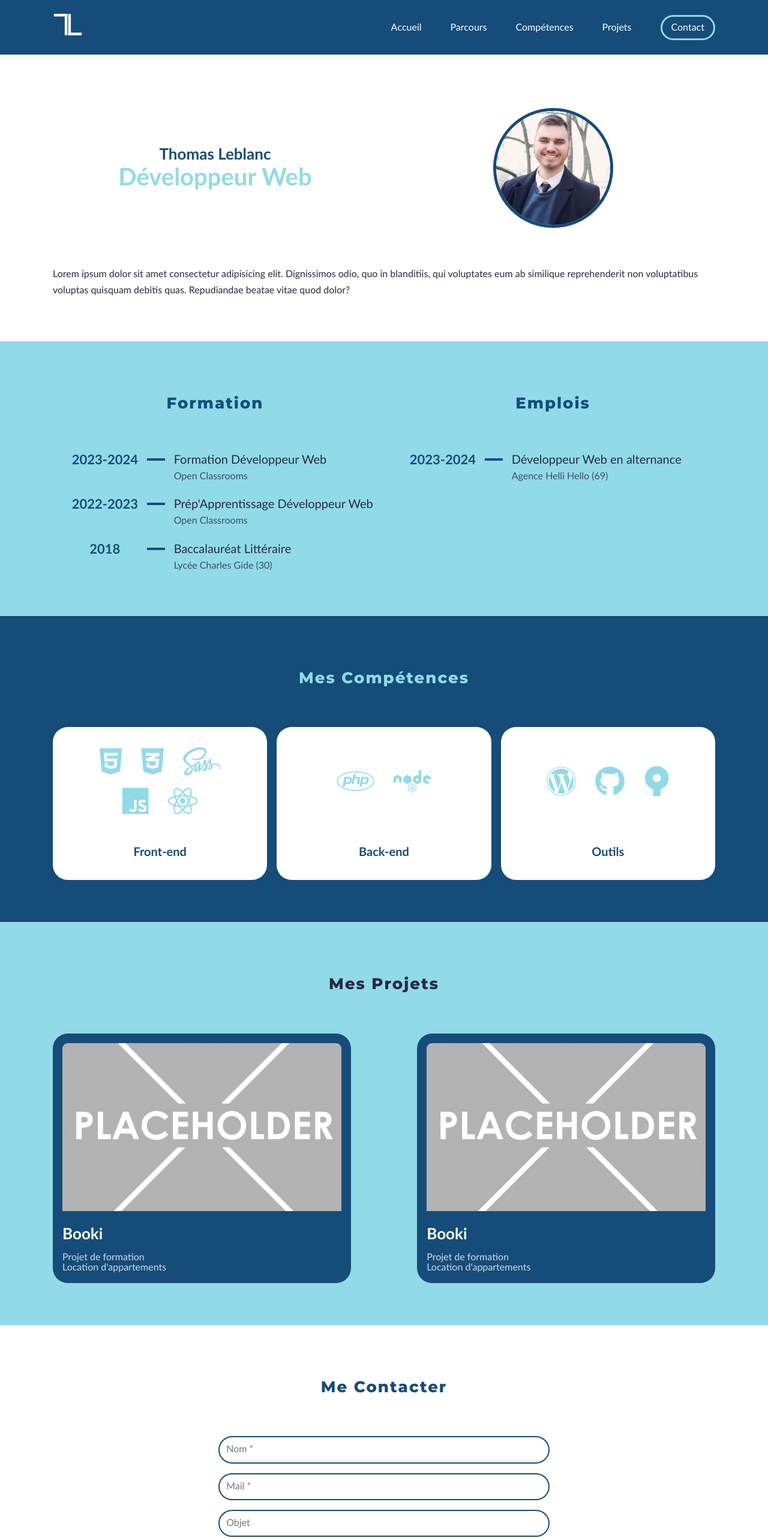
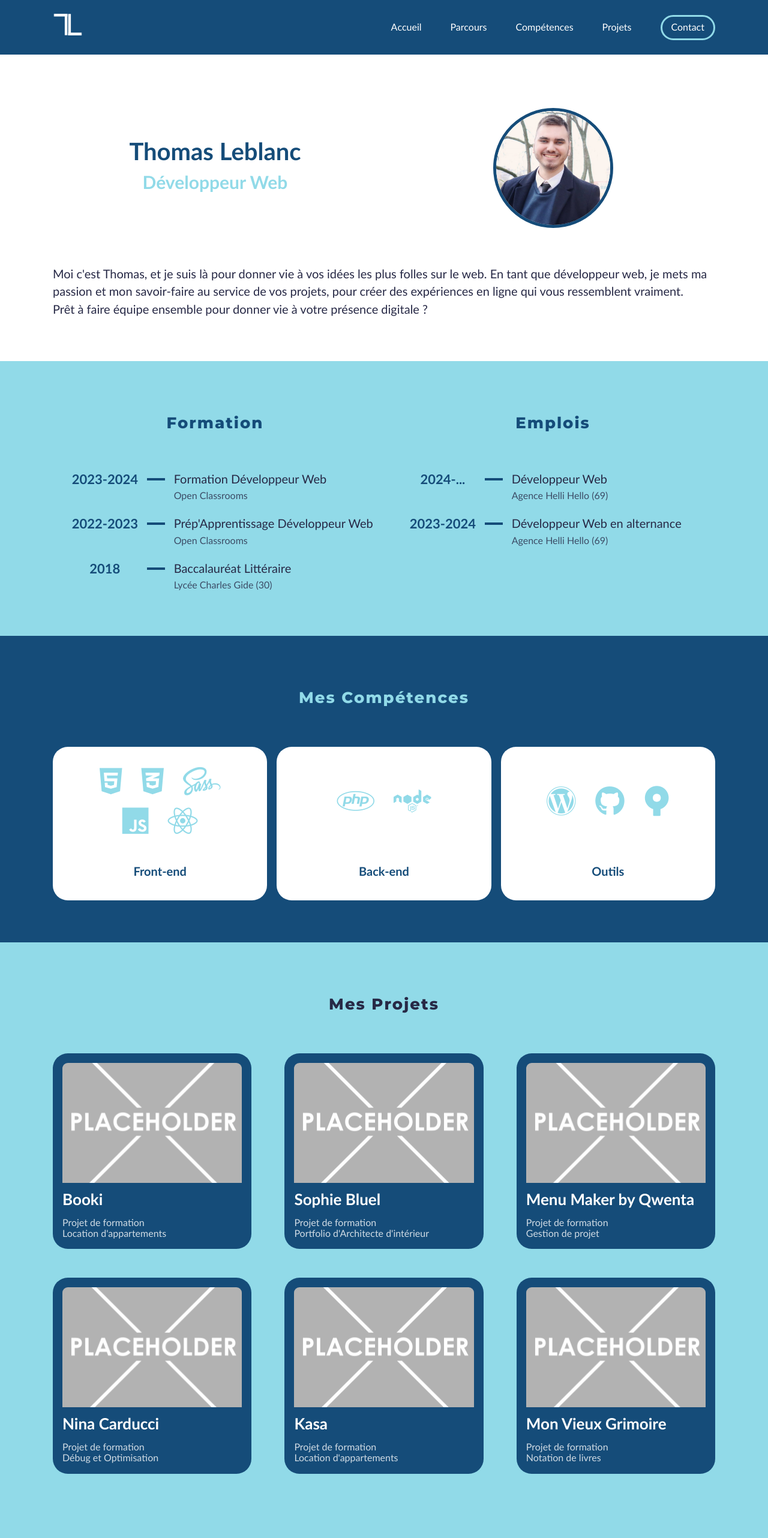
Before and after one commit to thomaslblc/Portfolio, a website: page index.html in a window 1280 px wide. Shown: the top 2564 px of the page at 60% size. Drawn offline with Linux system fonts and the light colour scheme; files whose address does not match are found by name; a web font is replaced by a local one.

Commit message:
STYLE global + textes

```diff
--- a/index.html
+++ b/index.html
@@ -17,7 +17,7 @@
             <div class="inner">
                 <div class="navbar-content">
                     <ul>
-                        <li class="logo left"><a href="#section-0"><img src="./img/logo.png" alt="logo"></a></li>
+                        <li class="logo left"><a href="#"><img src="./img/logo.png" alt="logo"></a></li>
                         <li><a href="#section-1">Accueil</a></li>
                         <li><a href="#section-2">Parcours</a></li>
                         <li><a href="#section-3">Compétences</a></li>
@@ -42,9 +42,9 @@
                     </div>
                 </div>
                 <div class="presentation">
-                    <span>Lorem ipsum dolor sit amet consectetur adipisicing elit. Dignissimos odio, quo in blanditiis,
-                        qui voluptates eum ab similique reprehenderit non voluptatibus voluptas quisquam debitis quas.
-                        Repudiandae beatae vitae quod dolor?</span>
+                    <span>Moi c'est Thomas, et je suis là pour donner vie à vos idées les plus folles sur le web.
+                         En tant que développeur web, je mets ma passion et mon savoir-faire au service de vos projets, pour créer des expériences en ligne qui vous ressemblent vraiment.
+                         <br>Prêt à faire équipe ensemble pour donner vie à votre présence digitale ?</span>
                 </div>
             </div>
         </section>
@@ -74,11 +74,20 @@
                     <div class="emplois">
                         <h2>Emplois</h2>
                         <div class="table">
+                            <div class="date">2024-...</div>
+                            <div class="table-content">
+                                <span>
+                                    <p class="event">Développeur Web</p>
+                                    <p class="sub">Agence Helli Hello (69)</p>
+                                </span>
+                            </div>
                             <div class="date">2023-2024</div>
-                            <div class="table-content"><span>
+                            <div class="table-content">
+                                <span>
                                     <p class="event">Développeur Web en alternance</p>
                                     <p class="sub">Agence Helli Hello (69)</p>
-                                </span></div>
+                                </span>
+                            </div>
                         </div>
                     </div>
                 </div>
@@ -137,9 +146,49 @@
                             <img src="/img/Placeholder.png" alt="#">
                         </figure>
                         <div class="content">
-                            <h3>Booki</h3>
+                            <h3>Sophie Bluel</h3>
+                            <span>Projet de formation</span>
+                            <span>Portfolio d'Architecte d'intérieur</span>
+                        </div>
+                    </div>
+                    <div class="projet">
+                        <figure>
+                            <img src="/img/Placeholder.png" alt="#">
+                        </figure>
+                        <div class="content">
+                            <h3>Menu Maker by Qwenta</h3>
+                            <span>Projet de formation</span>
+                            <span>Gestion de projet</span>
+                        </div>
+                    </div>
+                    <div class="projet">
+                        <figure>
+                            <img src="/img/Placeholder.png" alt="#">
+                        </figure>
+                        <div class="content">
+                            <h3>Nina Carducci</h3>
+                            <span>Projet de formation</span>
+                            <span>Débug et Optimisation</span>
+                        </div>
+                    </div>
+                    <div class="projet">
+                        <figure>
+                            <img src="/img/Placeholder.png" alt="#">
+                        </figure>
+                        <div class="content">
+                            <h3>Kasa</h3>
                             <span>Projet de formation</span>
                             <span>Location d'appartements</span>
+                        </div>
+                    </div>
+                    <div class="projet">
+                        <figure>
+                            <img src="/img/Placeholder.png" alt="#">
+                        </figure>
+                        <div class="content">
+                            <h3>Mon Vieux Grimoire</h3>
+                            <span>Projet de formation</span>
+                            <span>Notation de livres</span>
                         </div>
                     </div>
                 </div>
@@ -164,8 +213,8 @@
         <div class="inner">
             <div class="footer-content">
                 <div class="links">
-                    <a href="https://www.github.com/thomaslblc"><i class="fa-brands fa-github"></i></a>
-                    <a href="https://linkedin.com/in/thomas-leblanc14"><i class="fa-brands fa-linkedin-in"></i></a>
+                    <a href="https://www.github.com/thomaslblc" target="_blank"><i class="fa-brands fa-github"></i></a>
+                    <a href="https://linkedin.com/in/thomas-leblanc14" target="_blank"><i class="fa-brands fa-linkedin-in"></i></a>
                 </div>
                 <span>Réalisé par Thomas Leblanc, 2024.</span>
                 <a href="#">Mentions légales</a>
--- a/style/global.scss
+++ b/style/global.scss
@@ -93,9 +93,9 @@ header {
         margin-right: $large-value;
         cursor: pointer;
         font-size: 20px;
-        @include transition();
         a {
           color: #ffffff;
+          @include transition();
         }
 
         &:last-child {
@@ -108,7 +108,10 @@ header {
 
         &:hover {
           &:not(.left) {
-            border-bottom: 2px solid $color-2;
+            a:not(.button) {
+              color: $color-2;
+            }
+
           }
         }
       }
@@ -144,12 +147,12 @@ section {
       h1 {
         text-align: center;
         max-width: 60%;
-        font-size: 26px;
+        font-size: 40px;
         color: $color-1;
-        line-height: 1.5em;
+        line-height: 1.2em;
 
         strong {
-          font-size: 40px;
+          font-size: 30px;
           color: $color-2;
         }
       }
@@ -174,6 +177,11 @@ section {
 
   .presentation {
     padding-top: $large-value;
+
+    span {
+      font-size: 20px;
+      line-height: 1.4em;
+    }
   }
 }
 
@@ -315,9 +323,11 @@ section {
     justify-content: space-between;
     align-items: center;
     margin-top: $large-value;
+    flex-wrap: wrap;
 
     .projet {
-      width: 45%;
+      width: 30%;
+      margin-bottom: $large-value;
       background-color: $color-1;
       padding: $small-value;
       position: relative;
@@ -328,9 +338,8 @@ section {
       figure {
         overflow: hidden;
         width: 100%;
-        height: 280px;
+        height: 200px;
         margin: 0;
-
         $radiusFigure: calc($radius - $small-value);
         border-radius: $radiusFigure $radiusFigure 0 0 ;
       }
@@ -338,7 +347,7 @@ section {
       img {
         object-fit: cover;
         width: 100%;
-        height: 280px;
+        height: 200px;
         @include transition();
       }
 
@@ -349,6 +358,7 @@ section {
 
         h3 {
           margin-bottom: $small-value;
+          margin-top: $small-value;
         }
 
         span {
@@ -367,6 +377,14 @@ section {
         }
       }
     }
+  }
+
+  .button {
+    margin-top: $large-value;
+    display: flex;
+    width: fit-content;
+    margin-left: auto;
+    margin-right: auto;
   }
 }
 
```
Also changed, not shown: style.css, 1 other file.
